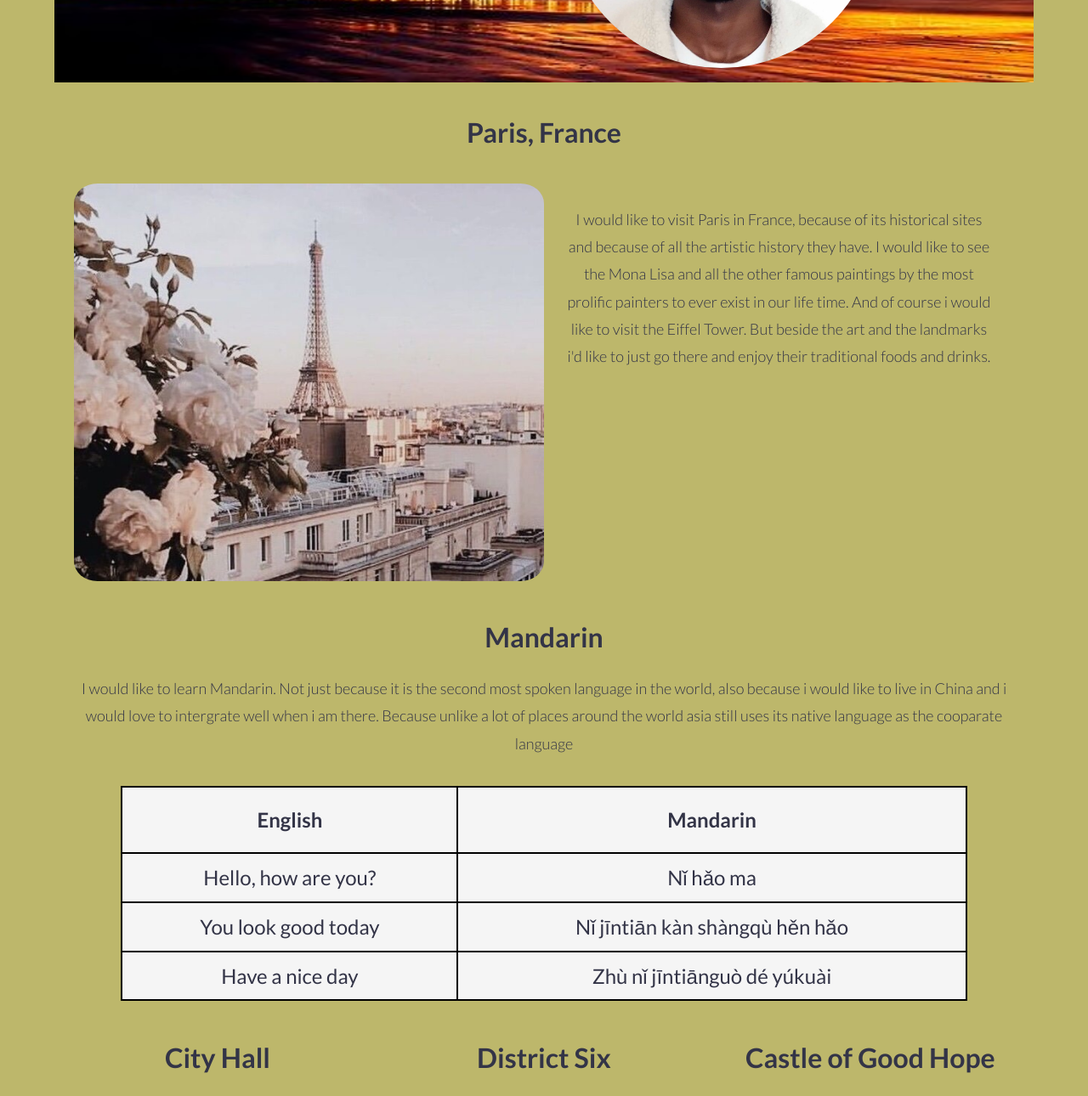
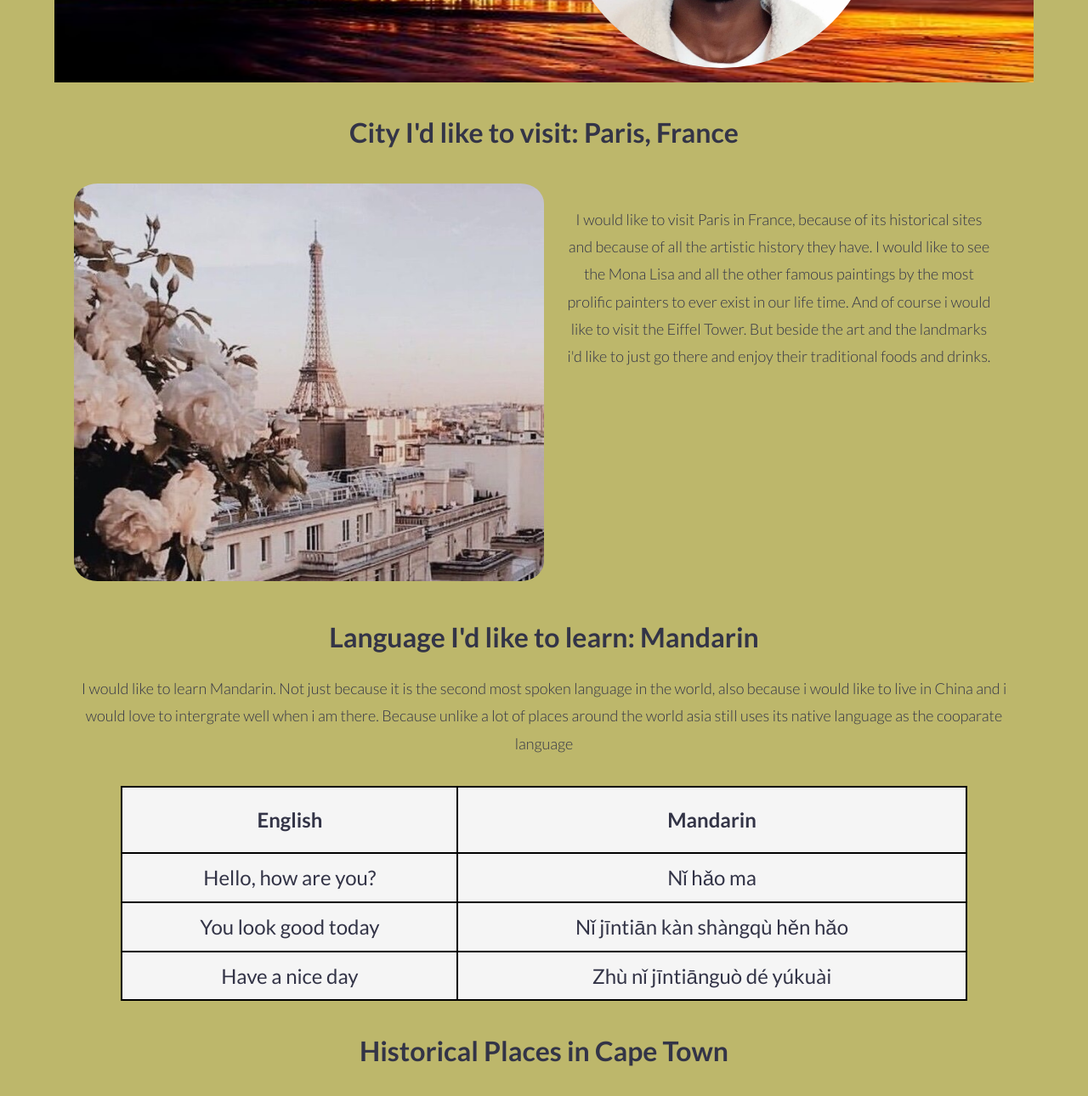
Before and after one commit to NgomsoGaya/landing-webpage, a plain HTML site: page webpage2.html in a window 1280 px wide. Shown: the part 300-1590 px from the top of the page at 85% size. Drawn offline with Linux system fonts and the light colour scheme.

Commit message:
added titles to my webpages

```diff
--- a/webpage2.html
+++ b/webpage2.html
@@ -24,7 +24,7 @@
         </div>
         <div class="row">
             <div class="col-12">
-                <h2>Paris, France</h2>
+                <h2>City I'd like to visit: Paris, France</h2>
             </div>
             <div class="col-12">
                 <img class="PicCity" src="paris.jpg" alt="city of cape town aerial view">
@@ -43,7 +43,7 @@
         </div>
         <div class="row">
             <div class="col-12">
-                <h2>Mandarin</h2>
+                <h2>Language I'd like to learn: Mandarin</h2>
                 <p>I would like to learn Mandarin. Not just because it is the second most spoken language in the world,
                     also
                     because
@@ -75,6 +75,7 @@
                 </table>
             </div>
         </div>
+        <h2>Historical Places in Cape Town</h2>
     <div class="row">
         <div class="col-4">
             <h2>City Hall</h2>
```
Also changed, not shown: webpage1.html (+3 -2 lines).
